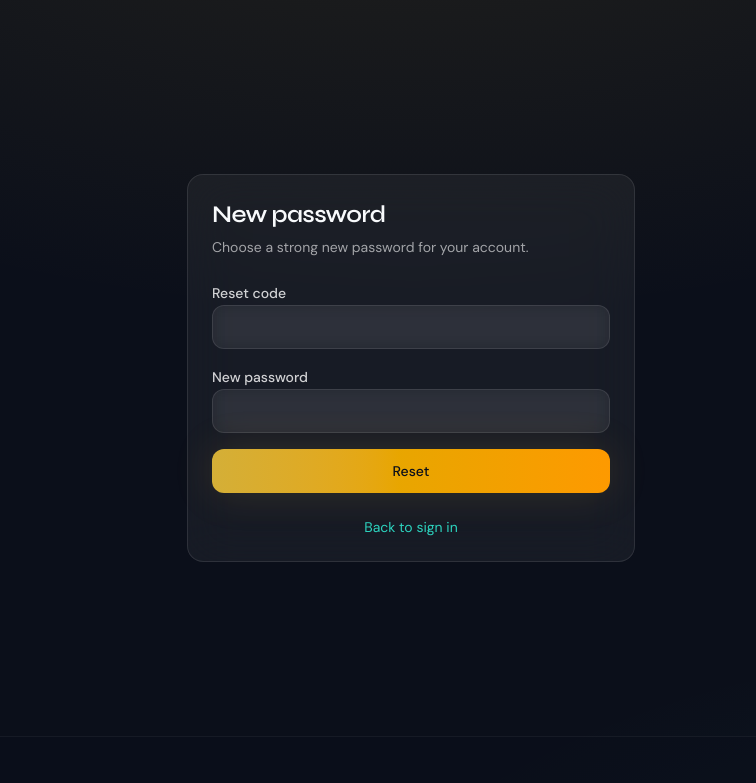
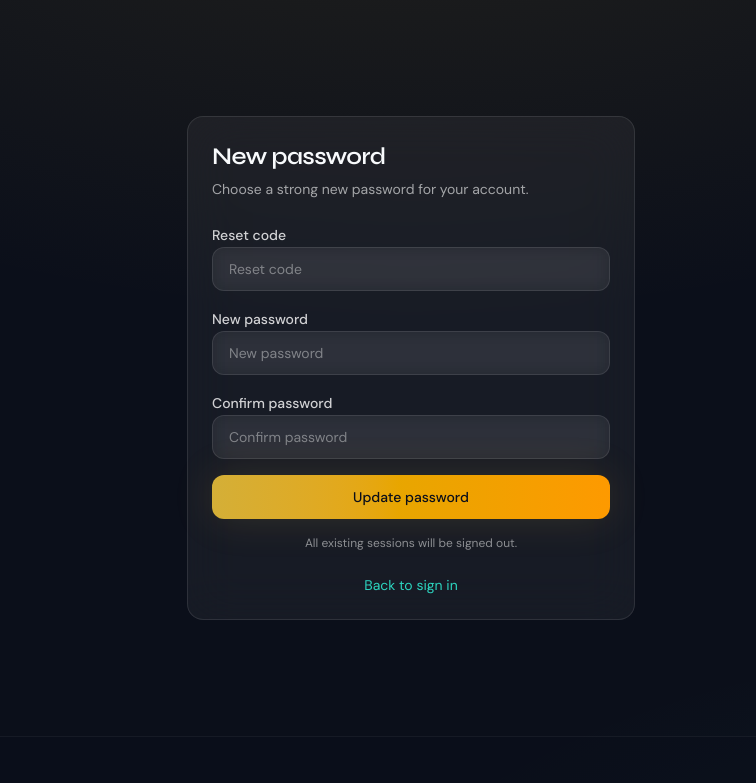
Before and after one commit to lootopia-org/lootopia-frontend, a Next.js app: page /en/auth/reset-password in a window 1280 px wide. Shown: the top 783 px of the page, without its empty margins (229-985 px from the left). Built offline with nearby package versions, Linux system fonts and the light colour scheme; no server answers.

Commit message:
feat: finish frontend

```diff
--- a/locales/en/validation.json
+++ b/locales/en/validation.json
@@ -47,6 +47,7 @@
       "newPasswordMin": "Password must be at least 8 characters",
       "passwordMinLength": "Password must be at least 8 characters.",
       "passwordMismatch": "The two passwords do not match.",
+      "tokenRequired": "Enter the reset code from your email.",
       "invalidToken": "Invalid or expired link. Request a new reset email.",
       "genericFailed": "Reset failed. Try again later."
     },
--- a/locales/fr/validation.json
+++ b/locales/fr/validation.json
@@ -47,6 +47,7 @@
       "newPasswordMin": "Le mot de passe doit contenir au moins 8 caractères",
       "passwordMinLength": "Le mot de passe doit faire au moins 8 caractères.",
       "passwordMismatch": "Les deux mots de passe ne correspondent pas.",
+      "tokenRequired": "Entrez le code de réinitialisation reçu par email.",
       "invalidToken": "Lien invalide ou expiré. Redemande un email de réinitialisation.",
       "genericFailed": "Réinitialisation impossible. Réessaie plus tard."
     },
--- a/src/app/[locale]/auth/forgot-password/page.tsx
+++ b/src/app/[locale]/auth/forgot-password/page.tsx
@@ -51,14 +51,30 @@
       <Card className="w-full max-w-md">
         <CardHeader>
           <CardTitle className="font-[family-name:var(--font-syne)] text-2xl">{t('title')}</CardTitle>
-          <CardDescription>{sent ? t('sent.default') : t('description')}</CardDescription>
+          <CardDescription>
+            {sent ? t('sent.description') : t('description')}
+          </CardDescription>
         </CardHeader>
-        {!sent && (
+        {sent ? (
+          <CardContent className="space-y-4">
+            <Button asChild className="w-full">
+              <Link href="/auth/reset-password">{t('sent.cta')}</Link>
+            </Button>
+            <p className="text-center text-sm">
+              <Link href="/auth/login" className="text-teal hover:underline">
+                {t('links.backToSignIn')}
+              </Link>
+            </p>
+          </CardContent>
+        ) : (
           <CardContent>
             <form onSubmit={form.handleSubmit(onSubmit)} className="space-y-4">
               <div className="space-y-2">
                 <Label htmlFor="email">{t('fields.email')}</Label>
                 <Input id="email" type="email" {...form.register('email')} />
+                {form.formState.errors.email && (
+                  <p className="text-xs text-rose-400">{form.formState.errors.email.message}</p>
+                )}
               </div>
               <Button type="submit" className="w-full" disabled={loading}>
                 {t('actions.sendResetLink')}
--- a/src/app/[locale]/auth/reset-password/reset-inner.tsx
+++ b/src/app/[locale]/auth/reset-password/reset-inner.tsx
@@ -1,6 +1,6 @@
 'use client';
 
-import { useMemo, useState } from 'react';
+import { useEffect, useMemo, useState } from 'react';
 import { useTranslations } from 'next-intl';
 import { Link, useRouter } from '@/i18n/navigation';
 import { useSearchParams } from 'next/navigation';
@@ -8,6 +8,7 @@
 import { zodResolver } from '@hookform/resolvers/zod';
 import { toast } from 'sonner';
 import { authApi } from '@/lib/api/auth';
+import { ApiRequestError } from '@/lib/api/client';
 import { createHuntSchemas } from '@/lib/schemas/hunt';
 import { getValidationMessages } from '@/lib/i18n/validation-messages';
 import { Button } from '@/components/ui/button';
@@ -33,17 +34,27 @@
 
   const form = useForm<ResetForm>({
     resolver: zodResolver(resetPasswordSchema),
-    defaultValues: { token: tokenParam, newPassword: '' },
+    defaultValues: { token: tokenParam, newPassword: '', confirmPassword: '' },
   });
+
+  useEffect(() => {
+    if (tokenParam) {
+      form.setValue('token', tokenParam);
+    }
+  }, [tokenParam, form]);
 
   const onSubmit = async (data: ResetForm) => {
     setLoading(true);
     try {
-      await authApi.resetPassword(data.token, data.newPassword);
+      await authApi.resetPassword(data.token.trim(), data.newPassword);
       toast.success(t('toasts.passwordUpdated'));
       router.push('/auth/login');
     } catch (err) {
-      toast.error(err instanceof Error ? err.message : t('toasts.resetFailed'));
+      if (err instanceof ApiRequestError && err.status === 400) {
+        toast.error(t('errors.invalidToken'));
+      } else {
+        toast.error(err instanceof Error ? err.message : t('errors.generic'));
+      }
     } finally {
       setLoading(false);
     }
@@ -61,19 +72,45 @@
             {!tokenParam && (
               <div className="space-y-2">
                 <Label htmlFor="token">{t('fields.token')}</Label>
-                <Input id="token" {...form.register('token')} />
+                <Input
+                  id="token"
+                  autoCapitalize="none"
+                  placeholder={t('tokenPlaceholder')}
+                  {...form.register('token')}
+                />
+                {form.formState.errors.token && (
+                  <p className="text-xs text-rose-400">{form.formState.errors.token.message}</p>
+                )}
               </div>
             )}
             <div className="space-y-2">
               <Label htmlFor="newPassword">{t('fields.newPassword')}</Label>
-              <Input id="newPassword" type="password" {...form.register('newPassword')} />
+              <Input
+                id="newPassword"
+                type="password"
+                placeholder={t('newPasswordPlaceholder')}
+                {...form.register('newPassword')}
+              />
               {form.formState.errors.newPassword && (
                 <p className="text-xs text-rose-400">{form.formState.errors.newPassword.message}</p>
               )}
             </div>
+            <div className="space-y-2">
+              <Label htmlFor="confirmPassword">{t('fields.confirm')}</Label>
+              <Input
+                id="confirmPassword"
+                type="password"
+                placeholder={t('confirmPlaceholder')}
+                {...form.register('confirmPassword')}
+              />
+              {form.formState.errors.confirmPassword && (
+                <p className="text-xs text-rose-400">{form.formState.errors.confirmPassword.message}</p>
+              )}
+            </div>
             <Button type="submit" className="w-full" disabled={loading}>
-              {t('actions.reset')}
+              {t('actions.updatePassword')}
             </Button>
+            <p className="text-center text-xs text-white/50">{t('sessionsNote')}</p>
           </form>
           <p className="mt-6 text-center text-sm">
             <Link href="/auth/login" className="text-teal hover:underline">
--- a/src/lib/api/client.ts
+++ b/src/lib/api/client.ts
@@ -47,6 +47,21 @@
   Cookies.remove(TOKEN_KEY);
 }
 
+export async function parseApiErrorMessage(
+  response: Response,
+  fallback: string
+): Promise<string> {
+  const text = await response.text();
+  if (!text) return fallback;
+
+  try {
+    const body = JSON.parse(text) as ApiError;
+    return body.message || text;
+  } catch {
+    return text;
+  }
+}
+
 interface RequestOptions extends Omit<RequestInit, 'body'> {
   body?: unknown;
   auth?: boolean;
@@ -89,16 +104,9 @@
   });
 
   if (!response.ok) {
-    let errorBody: ApiError | null = null;
-    try {
-      errorBody = (await response.json()) as ApiError;
-    } catch {
-      // ignore parse errors
-    }
-
-    const message =
-      errorBody?.message ||
-      (response.status === 401 ? 'Unauthorized' : `Request failed (${response.status})`);
+    const fallback =
+      response.status === 401 ? 'Unauthorized' : `Request failed (${response.status})`;
+    const message = await parseApiErrorMessage(response, fallback);
 
     const pathname =
       typeof window !== 'undefined' ? window.location.pathname : '';
@@ -115,7 +123,7 @@
       unauthorizedHandler?.();
     }
 
-    throw new ApiRequestError(message, response.status, errorBody?.code);
+    throw new ApiRequestError(message, response.status);
   }
 
   if (response.status === 204) {
--- a/src/lib/api/upload.ts
+++ b/src/lib/api/upload.ts
@@ -1,6 +1,5 @@
-import { getAuthToken, ApiRequestError } from '@/lib/api/client';
+import { getAuthToken, ApiRequestError, parseApiErrorMessage } from '@/lib/api/client';
 import { getApiBaseUrl } from '@/lib/utils';
-import type { ApiError } from '@/types';
 
 export async function apiUploadFile(
   path: string,
@@ -33,17 +32,11 @@
   });
 
   if (!response.ok) {
-    let errorBody: ApiError | null = null;
-    try {
-      errorBody = (await response.json()) as ApiError;
-    } catch {
-      // ignore
-    }
-    throw new ApiRequestError(
-      errorBody?.message || `Upload failed (${response.status})`,
-      response.status,
-      errorBody?.code
+    const message = await parseApiErrorMessage(
+      response,
+      `Upload failed (${response.status})`
     );
+    throw new ApiRequestError(message, response.status);
   }
 
   return (await response.json()) as { url: string; key?: string };
--- a/src/lib/i18n/validation-messages.ts
+++ b/src/lib/i18n/validation-messages.ts
@@ -23,6 +23,8 @@
       passwordMin: tv('auth.login.passwordMin'),
       usernameMin: tv('auth.register.usernameMin'),
       codeLength: tv('auth.totp.codeLength'),
+      passwordMismatch: tv('auth.resetPassword.passwordMismatch'),
+      tokenRequired: tv('auth.resetPassword.tokenRequired'),
     },
   };
 }
--- a/src/lib/schemas/hunt.ts
+++ b/src/lib/schemas/hunt.ts
@@ -34,6 +34,8 @@
     passwordMin: string;
     usernameMin: string;
     codeLength: string;
+    passwordMismatch: string;
+    tokenRequired: string;
   };
 };
 
@@ -120,10 +122,16 @@
     code: z.string().length(6, v.auth.codeLength),
   });
 
-  const resetPasswordSchema = z.object({
-    token: z.string().min(1),
-    newPassword: z.string().min(8, v.auth.passwordMin),
-  });
+  const resetPasswordSchema = z
+    .object({
+      token: z.string().min(1, v.auth.tokenRequired),
+      newPassword: z.string().min(8, v.auth.passwordMin),
+      confirmPassword: z.string().min(8, v.auth.passwordMin),
+    })
+    .refine((data) => data.newPassword === data.confirmPassword, {
+      message: v.auth.passwordMismatch,
+      path: ['confirmPassword'],
+    });
 
   const forgotPasswordSchema = z.object({
     email: z.string().email(v.auth.invalidEmail),
@@ -162,6 +170,8 @@
     passwordMin: 'Password must be at least 8 characters',
     usernameMin: 'Username must be at least 3 characters',
     codeLength: 'Code must be 6 digits',
+    passwordMismatch: 'The two passwords do not match.',
+    tokenRequired: 'Enter the reset code from your email.',
   },
 });
 
```
Also changed, not shown: 1 other file (tests, documents, lock files or other folders).
